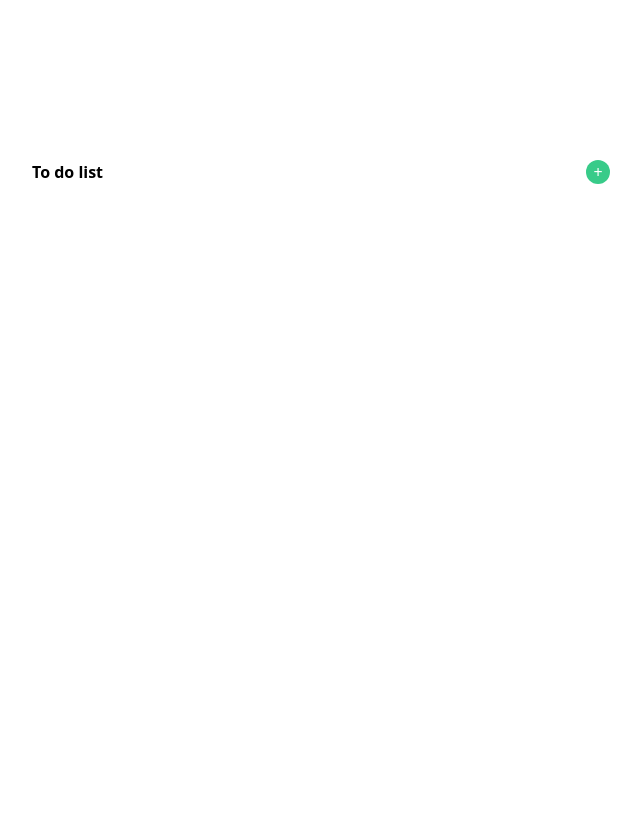
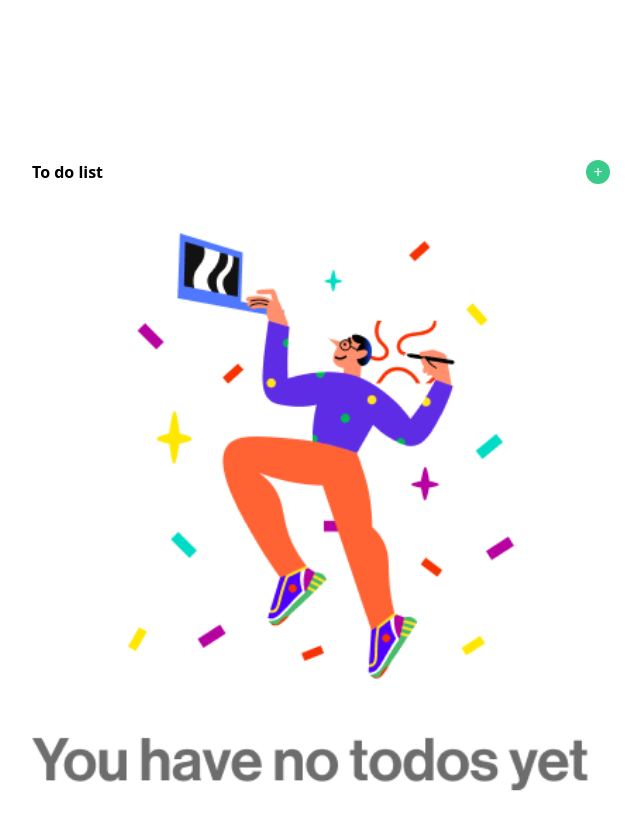
Before and after one commit to bencerlogas/todo, a Vue app: page / in a window 1280 px wide. Shown: the top 830 px of the page, without its empty margins (319-960 px from the left). Before the commit the page ends 800 px from the top, so only its background shows below. Built offline with nearby package versions, Linux system fonts and the light colour scheme.

Commit message:
TDL-4 add image if array is empty

```diff
--- a/src/components/TodoList.vue
+++ b/src/components/TodoList.vue
@@ -4,6 +4,7 @@
     <button @click="addCard()" class="rounded-full bg-green-50 text-white w-6 h-6 font-thin">+</button>
   </div>
   <GeneralCard v-for="(card, index) in cards" :key="index" :card="card" />
+  <img v-if="!cards.length" src="../assets/arrayempty.png" />
 </template>
 
 <script setup>
```
Also changed, not shown: src/assets/arrayempty.png (added).
